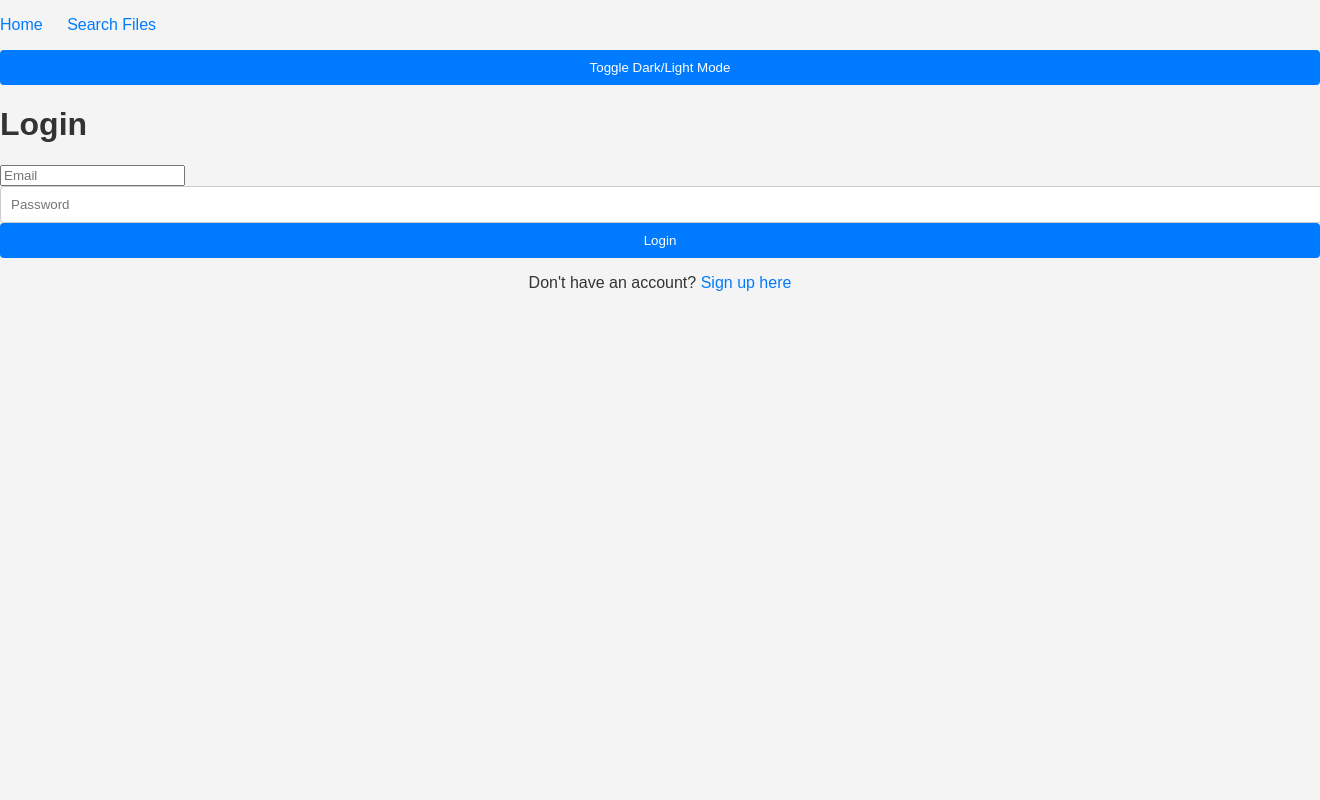
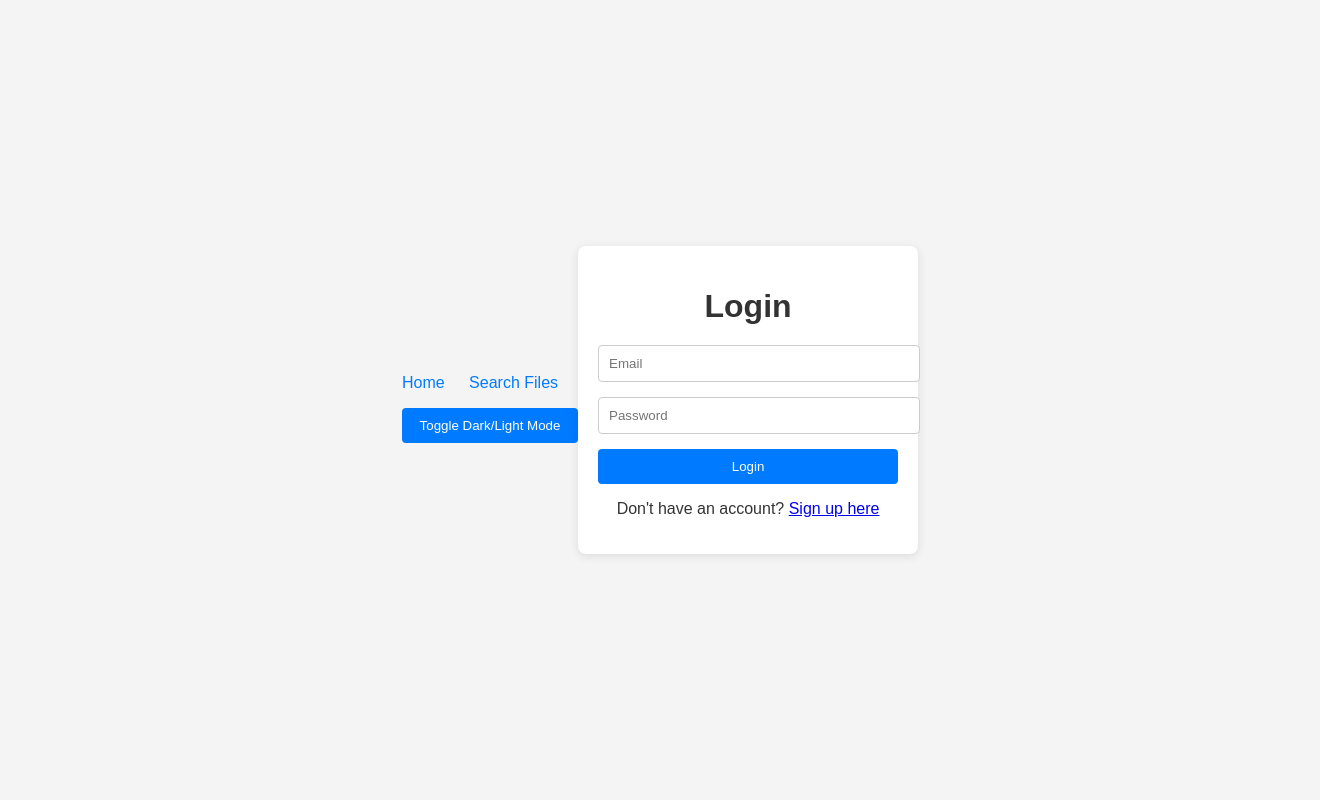
Before and after one commit to Perciviall/app, a Flask app: page /login in a window 1320 px wide; the page is wider, and only the part inside the window is pictured. Run offline with Flask 3, Linux system fonts and the light colour scheme.

Commit message:
Update style.css

```diff
--- a/static/style.css
+++ b/static/style.css
@@ -1,102 +1,50 @@
-/* style.css */
-
-/* General Body Styles */
 body {
-    font-family: Arial, sans-serif;
+    font-family: Arial, sans-serif; /* Set a default font */
     margin: 0;
     padding: 0;
+    display: flex;
+    justify-content: center;
+    align-items: center;
+    height: 100vh; /* Center the content vertically */
+    background-color: #f4f4f4; /* Light background color */
 }
 
-/* Header Styles */
-.header {
-    background-color: #f8f9fa; /* Light mode header */
-    padding: 10px;
-    border-bottom: 1px solid #ccc;
+.container {
+    background-color: #fff; /* White background for the box */
+    padding: 20px;
+    border-radius: 8px; /* Rounded corners */
+    box-shadow: 0 2px 10px rgba(0, 0, 0, 0.1); /* Subtle shadow */
+    width: 300px; /* Fixed width for the login box */
 }
 
-/* Login Container Styles */
-.login-container {
-    max-width: 400px;
-    margin: 100px auto; /* Center the container */
-    padding: 20px;
-    background-color: #fff;
-    border-radius: 8px;
-    box-shadow: 0 2px 10px rgba(0, 0, 0, 0.1);
+h1 {
+    text-align: center; /* Center the heading */
+    margin-bottom: 20px; /* Space below the heading */
 }
 
-/* Form Group Styles */
-.form-group {
-    margin-bottom: 15px;
+input[type="email"],
+input[type="password"] {
+    width: 100%; /* Full width */
+    padding: 10px; /* Padding inside the input */
+    margin-bottom: 15px; /* Space below each input */
+    border: 1px solid #ccc; /* Border color */
+    border-radius: 4px; /* Rounded corners for inputs */
 }
 
-/* Label Styles */
-label {
-    display: block;
-    margin-bottom: 5px;
-}
-
-/* Input Styles */
-input[type="text"],
-input[type="password"] {
-    width: 100%;
-    padding: 10px;
-    border: 1px solid #ccc;
-    border-radius: 4px;
-    transition: border-color 0.3s;
-}
-
-input[type="text"]:focus,
-input[type="password"]:focus {
-    border-color: #007bff; /* Change border color on focus */
-}
-
-/* Button Styles */
 button {
-    width: 100%;
-    padding: 10px;
+    width: 100%; /* Full width for the button */
+    padding: 10px; /* Padding inside the button */
     background-color: #007bff; /* Button color */
-    color: white;
-    border: none;
-    border-radius: 4px;
-    cursor: pointer;
-    transition: background-color 0.3s;
+    color: white; /* Text color */
+    border: none; /* Remove border */
+    border-radius: 4px; /* Rounded corners for button */
+    cursor: pointer; /* Pointer cursor on hover */
 }
 
 button:hover {
-    background-color: #0056b3; /* Darker button color on hover */
+    background-color: #0056b3; /* Darker color on hover */
 }
 
-/* Link Styles */
 p {
-    text-align: center;
+    text-align: center; /* Center the paragraph */
 }
-
-p a {
-    color: #007bff;
-    text-decoration: none;
-}
-
-p a:hover {
-    text-decoration: underline;
-}
-
-/* Dark Mode Styles */
-body.dark-mode .login-container {
-    background-color: #444; /* Dark background for the login container */
-    color: #f4f4f4; /* Light text color */
-}
-
-body.dark-mode input[type="text"],
-body.dark-mode input[type="password"] {
-    background-color: #555; /* Dark input background */
-    color: #f4f4f4; /* Light text color for inputs */
-    border-color: #777; /* Dark border color */
-}
-
-body.dark-mode button {
-    background-color: #007bff; /* Keep button color the same */
-}
-
-body.dark-mode button:hover {
-    background-color: #0056b3; /* Keep hover color the same */
-}
```
